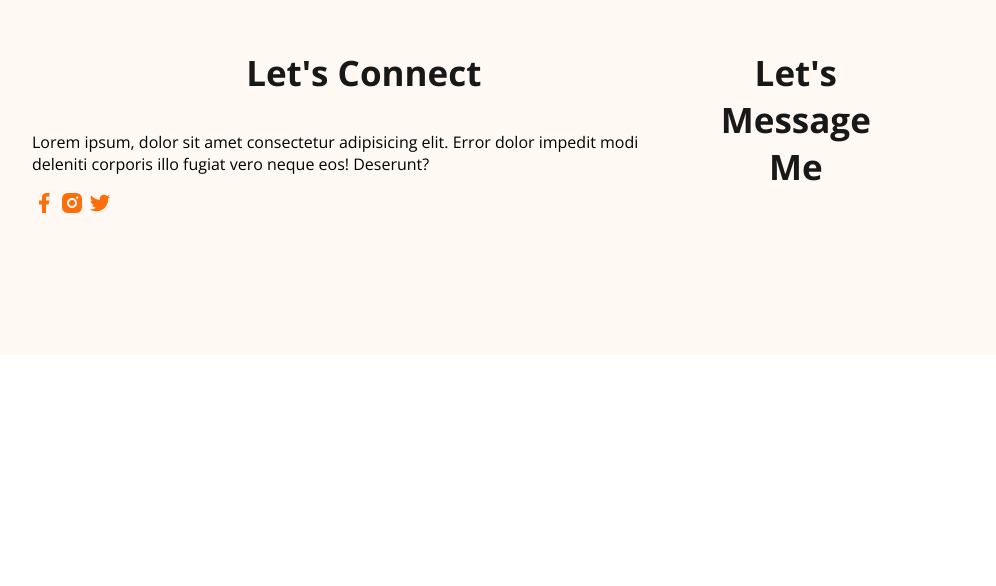
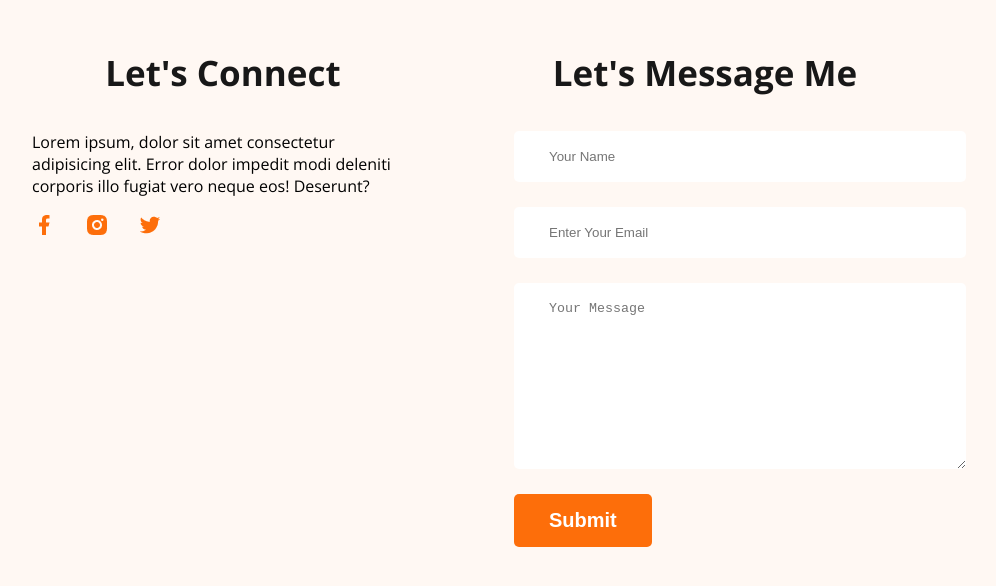
Before and after one commit to aminul-islam2020/web-developer-portfolio, a plain HTML site: page index.html in a window 1280 px wide. Shown: the part 3400-3986 px from the top of the page, without its empty margins (176-1172 px from the left). Before the commit the page ends 3763 px from the top, so only its background shows below. Drawn offline with nearby package versions, Linux system fonts and the light colour scheme.

Commit message:
Project completed

```diff
--- a/index.html
+++ b/index.html
@@ -169,6 +169,12 @@
             <h3 class="section-title">
                 Let's Message Me
             </h3>
+            <form class="contact" action="">
+                <input type="text" placeholder="Your Name">
+                <input type="email" name="" placeholder="Enter Your Email" id="">
+                <textarea placeholder="Your Message" name="" id="" cols="30" rows="10"></textarea>
+                <input class="btn-primary" type="submit" value="Submit">
+            </form>
         </div>
     </footer>
 </body>
--- a/style.css
+++ b/style.css
@@ -178,6 +178,26 @@ main section {
 footer{
     display: flex;
     background: #FFF8F3;
+    gap: 100px;
     padding: 130px 200px;
     margin-top: 100px;
 }
+
+.footer-column{
+    width: 50%;
+}
+
+.social-links a{
+    margin-right: 25px;
+}
+
+.contact input[type="text"], .contact input[type="email"], textarea{
+    display: block;
+    margin-bottom: 25px;
+    padding: 18px 35px;
+    color: #757575;
+    border-radius: 5px;
+    background: #fff;
+    border: 0;
+    width: 100%;
+}
```
